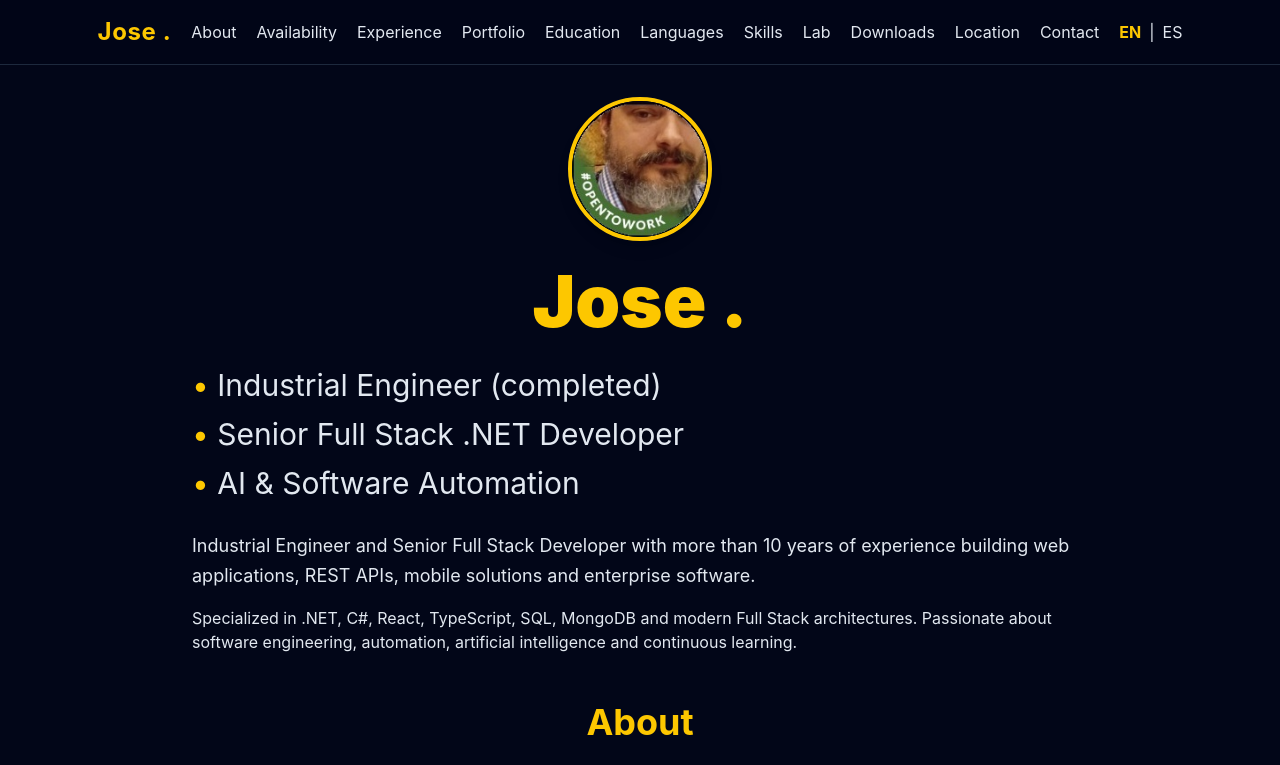
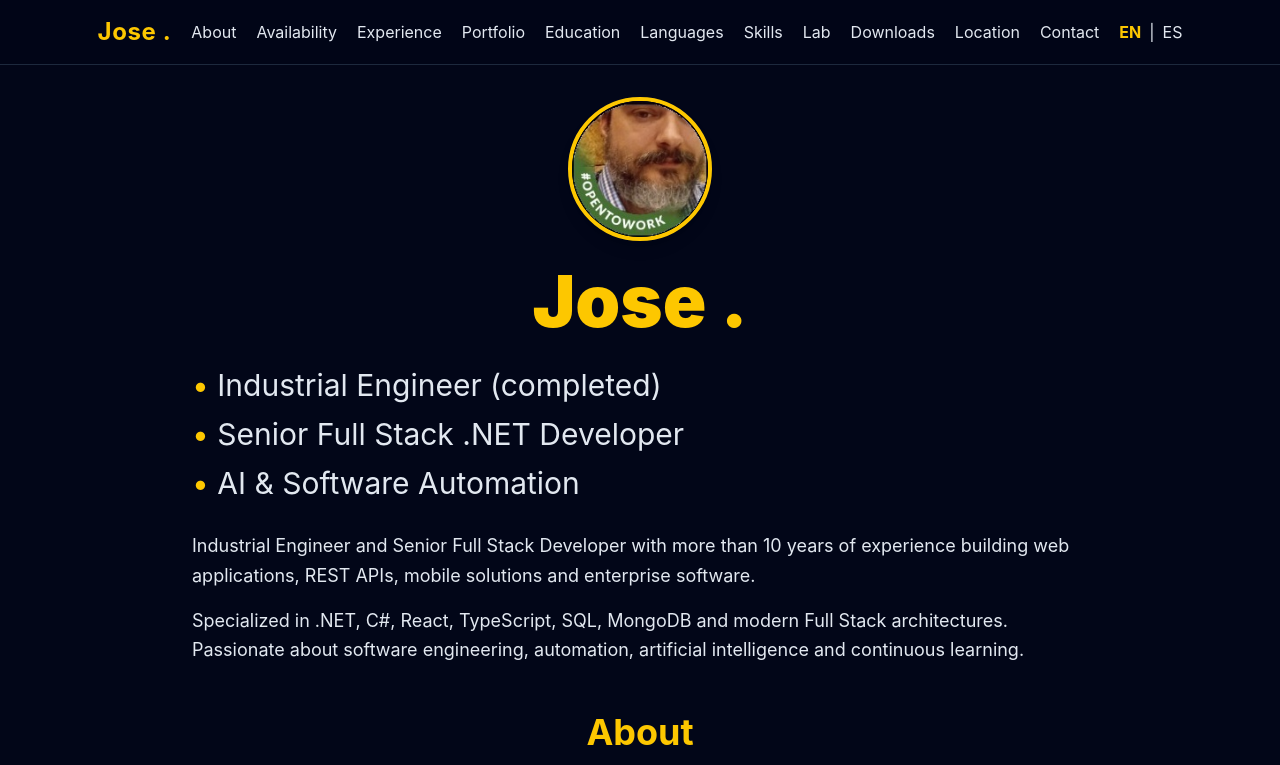
Before and after one commit to iamjosepunto/iamjosepunto.github.io, a React (Vite) app: page / in a window 1280 px wide. Shown: the top 765 px of the page. Built offline with nearby package versions, Linux system fonts and the light colour scheme.

Commit message:
Hero: igualar estilo de description2 a description1

```diff
--- a/src/components/Hero.tsx
+++ b/src/components/Hero.tsx
@@ -108,7 +108,8 @@ const Hero = () => {
             max-w-4xl
             mx-auto
             text-ivory
-            text-base
+            text-lg
+            leading-relaxed
             mt-4
             text-left
           "
```
